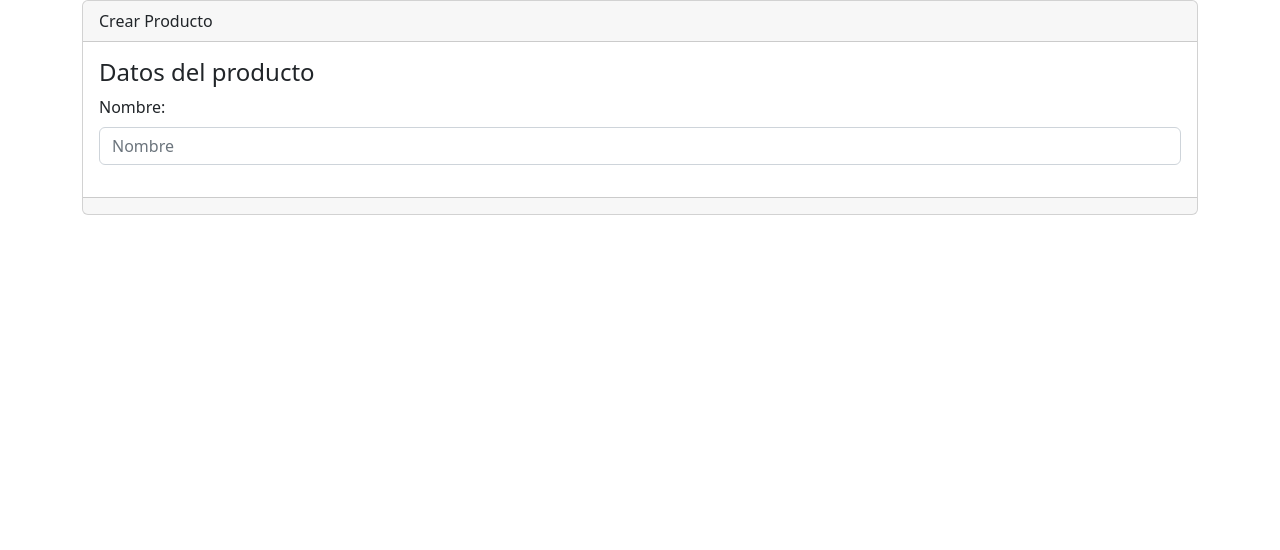
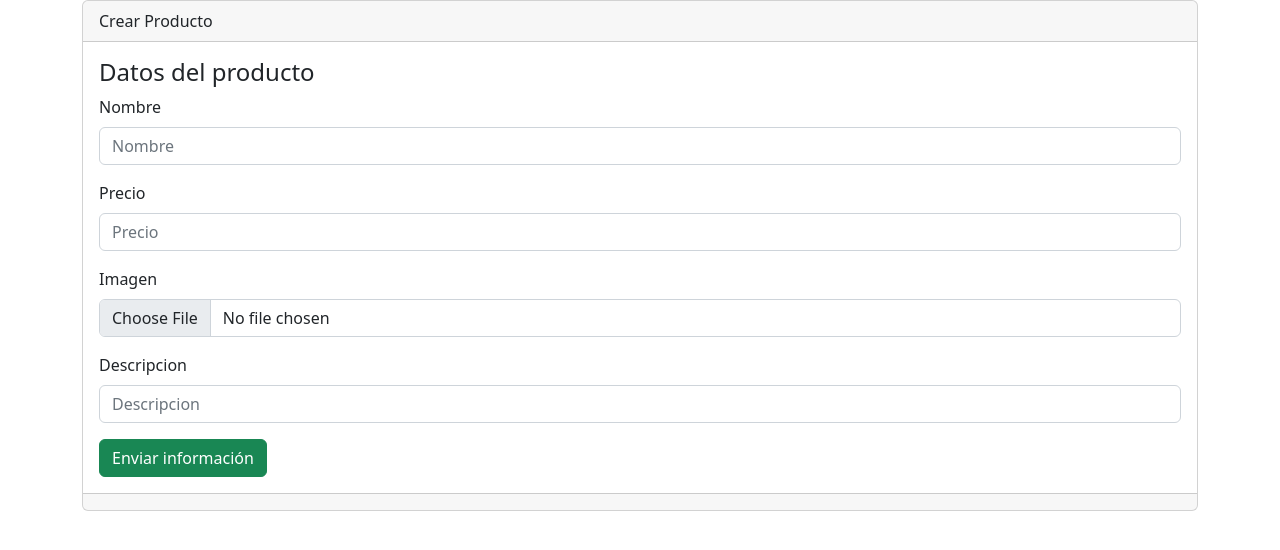
Before and after one commit to MauroAntonioBogado1990/StoreDjango, a Django app: page /articulos/crear in a window 1280 px wide. Shown: the part 56-606 px from the top of the page. Run offline with Django 4.2, Linux system fonts and the light colour scheme; parts of the project's set-up code (start-up, migrations or seed data) failed here and were passed over.

Commit message:
Add forms create

```diff
--- /dev/null
+++ b/appStore/forms.py
@@ -0,0 +1,9 @@
+from dataclasses import fields
+from pyexpat import model
+from django import forms
+from .models import Articulo
+
+class ArticuloForm(forms.ModelForm):
+    class Meta:
+        model = Articulo
+        fields = '__all__'
--- a/appStore/templates/articulos/form.html
+++ b/appStore/templates/articulos/form.html
@@ -1,10 +1,15 @@
 <form enctype="multipart/form-data" method="post">
+  {% csrf_token  %}
+
+  {% for campo in formulario %}
     <div class="mb-3">
-      <label for="" class="form-label">Nombre: </label>
-      <input type="text"
-        class="form-control" name="" id="" aria-describedby="helpId" placeholder="Nombre">
+      <label for="" class="form-label"> {{ campo.label }} </label>
+      <input type="{{ campo.field.widget.input_type }}"
+        class="form-control" name="{{ campo.nombre }}" id="" aria-describedby="helpId" placeholder="{{ campo.label }}">
 
     </div>
+    <div class="col-12 help-text"> {{ campo.errors }} </div>
+  {% endfor %}
 
-
+  <input name="" id="" class="btn btn-success" type="submit" value="Enviar información">
 </form>
--- a/appStore/templates/articulos/index.html
+++ b/appStore/templates/articulos/index.html
@@ -30,7 +30,10 @@
                     <td>{{ articulo.id }}</td>
                     <td>{{ articulo.nombre }}</td>
                     <td>{{ articulo.precio }}</td>
-                    <td>{{ articulo.imagen }}</td>
+                    <td>
+                    <img src="{{ articulo.imagen.url }}" height="100">
+
+                    </td>
                     <td>{{ articulo.descripcion }}</td>
                     <td> <a name="" id="" class="btn btn-info" href="{% url 'editar' %}" role="button">Editar</a> |
                         <!--<a name="" id="" class="btn btn-danger" href="#" role="button">Borrar</a>-->
--- a/appStore/urls.py
+++ b/appStore/urls.py
@@ -1,5 +1,8 @@
+from xml.dom.minidom import Document
 from django.urls import path
 from . import views
+from django.conf import settings
+from django.contrib.staticfiles.urls import static
 
 urlpatterns = [
     path('', views.inicio, name='inicio'),
@@ -7,4 +10,4 @@ urlpatterns = [
     path('verarticulos',views.verarticulos,name='verarticulos'),
     path('articulos/crear', views.crear, name = 'crear'),
     path('articulos/editar', views.editar, name = 'editar'),
-]
+] + static(settings.MEDIA_URL, document_root = settings.MEDIA_ROOT)
--- a/appStore/views.py
+++ b/appStore/views.py
@@ -1,6 +1,7 @@
 from django.shortcuts import render
 from django.http import HttpResponse
 from .models import Articulo
+from .forms import ArticuloForm
 # Create your views here.
 #posteriormente para poder ver las vistas, tenemos que crear el archivo urls.py
 def inicio(request):
@@ -16,7 +17,8 @@ def verarticulos(request):
     return render(request, 'articulos/index.html', {'articulos' : articulos})
 
 def crear(request):
-    return render(request, 'articulos/crear.html')
+    formulario = ArticuloForm(request.POST or None)
+    return render(request, 'articulos/crear.html', {'formulario' : formulario})
 
 def editar(request):
     return render(request, 'articulos/editar.html')
--- a/storedjango/settings.py
+++ b/storedjango/settings.py
@@ -11,6 +11,7 @@ https://docs.djangoproject.com/en/4.0/ref/settings/
 """
 
 from pathlib import Path
+import os
 
 # Build paths inside the project like this: BASE_DIR / 'subdir'.
 BASE_DIR = Path(__file__).resolve().parent.parent
@@ -122,3 +123,6 @@ STATIC_URL = 'static/'
 # https://docs.djangoproject.com/en/4.0/ref/settings/#default-auto-field
 
 DEFAULT_AUTO_FIELD = 'django.db.models.BigAutoField'
+
+MEDIA_ROOT = os.path.join(BASE_DIR, '')
+MEDIA_URL = '/imagenes/'
```
